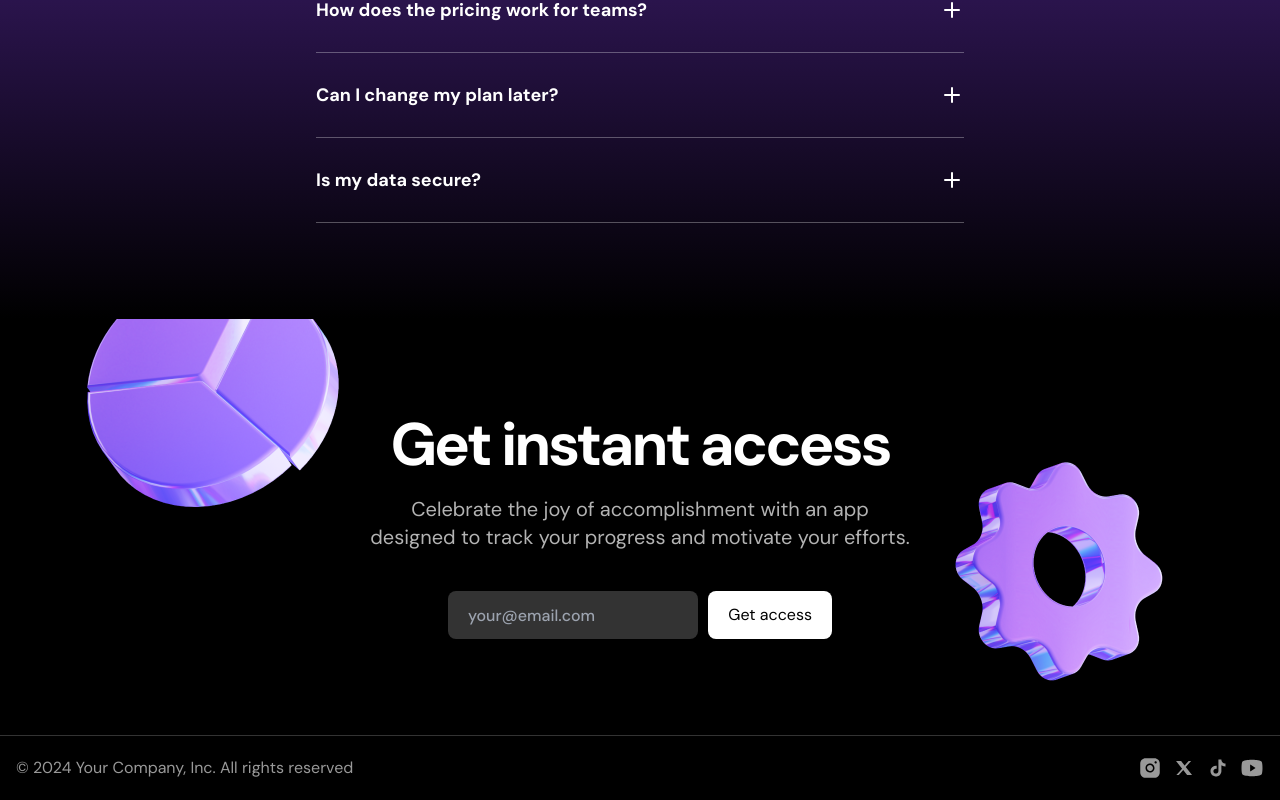
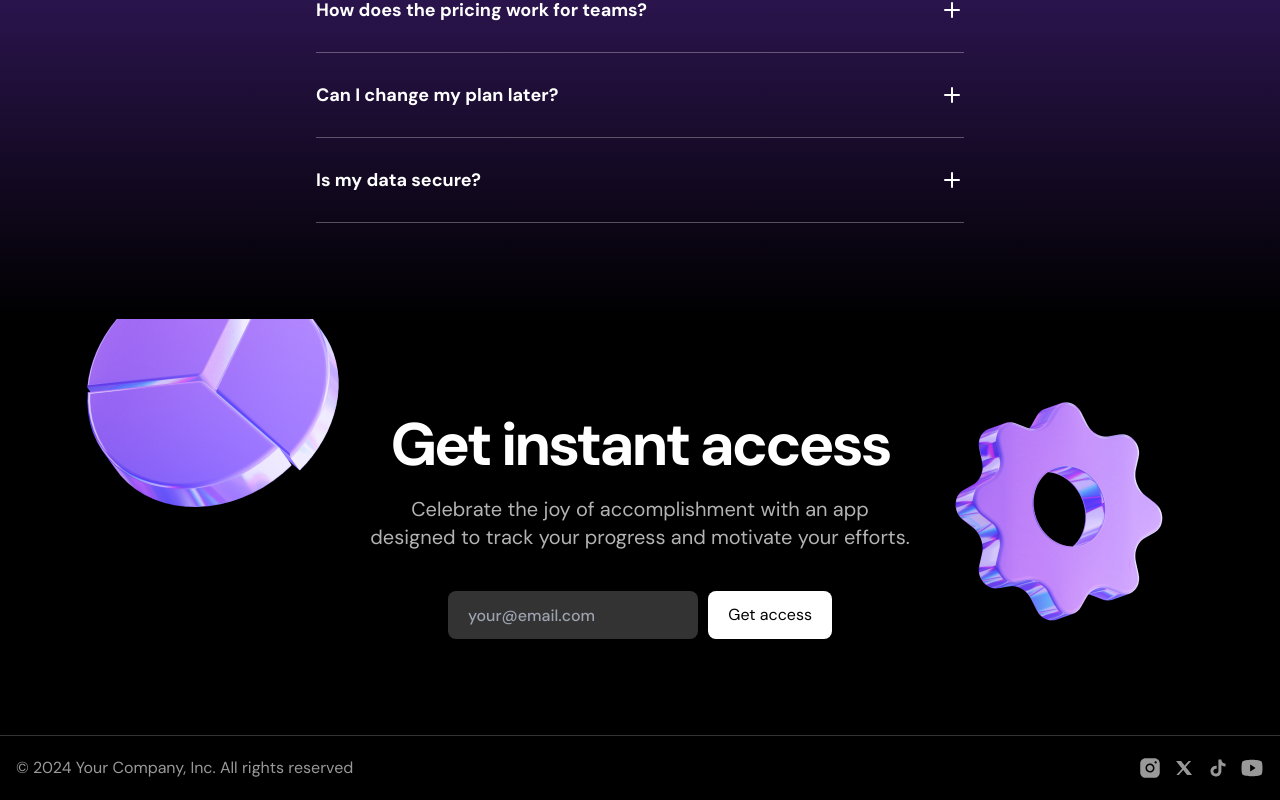
Before and after one commit to bugholic/saasDarkLandingPage, a Next.js app: page / in a window 1280 px wide. Shown: the part 3283-4083 px from the top of the page. Built offline with nearby package versions, Linux system fonts and the light colour scheme.

Commit message:
Update CallToAction.tsx

```diff
--- a/src/components/CallToAction.tsx
+++ b/src/components/CallToAction.tsx
@@ -28,7 +28,7 @@ export const CallToAction = () => {
           <Image
             src={helixImage}
             alt=""
-            className="absolute top-6 left-[calc(100%+36px)] pt-[60px]"
+            className="absolute top-6 left-[calc(100%+36px)]"
           />
         </motion.div>
         <motion.div
```
